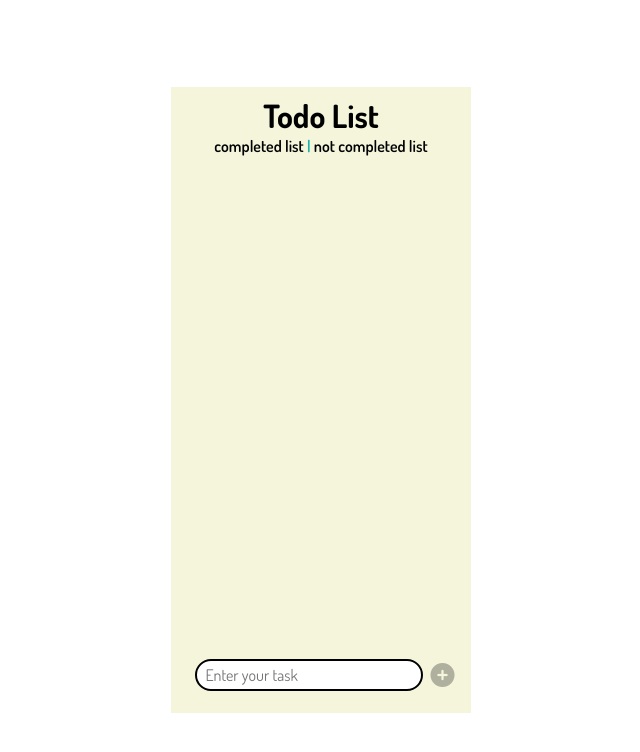
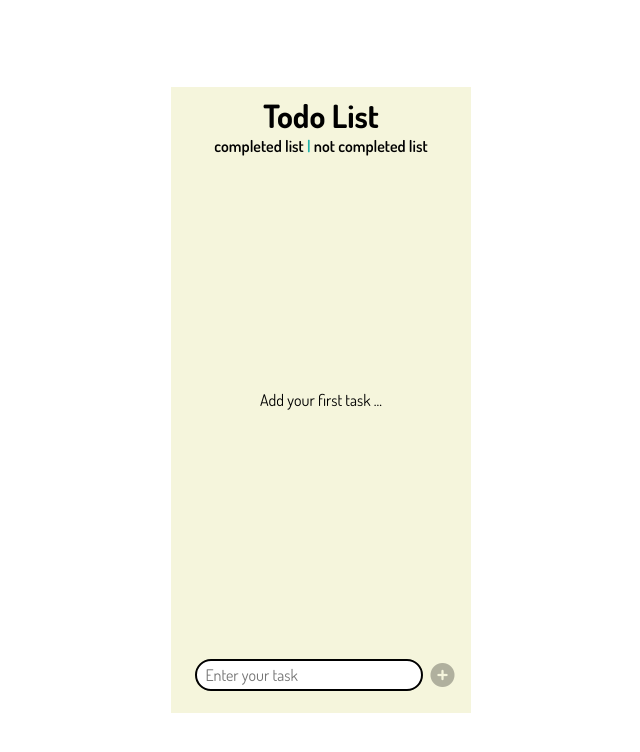
Before and after one commit to fatemeebrahimzadeh/Todo-Vue, a Vue app: page / in a window 1280 px wide. Shown: the top 752 px of the page, without its empty margins (319-959 px from the left). Built offline with nearby package versions, Linux system fonts and the light colour scheme.

Commit message:
add featurs

```diff
--- a/src/components/TodoComponent.vue
+++ b/src/components/TodoComponent.vue
@@ -5,7 +5,7 @@ import TodoList from '@/components/TodoList.vue'
 import TodoEntrance from '@/components/TodoEntrance.vue'
 
 let todoInput = ref('')
-const taskList = ref({})
+const todo = ref({})
 const todoListMode = ref('')
 let countId = 0
 
@@ -21,7 +21,7 @@ function submit(event) {
   }
 
   if (!data.input) return
-  taskList.value = { task: data.input, taskTime: new Date(), isTaskDone: false, id: countId++ }
+  todo.value = { task: data.input, taskTime: new Date(), isTaskDone: false, id: countId++ }
   todoInput.value = ''
 }
 
@@ -37,7 +37,7 @@ function changeMode(mode) {
 <template>
   <div class="container">
     <todo-header @changeMode="changeMode" />
-    <todo-list :taskList="taskList" :todoListMode="todoListMode" />
+    <todo-list :todo="todo" :todoListMode="todoListMode" />
     <todo-entrance :todoInput="todoInput" @submit="submit" @changeInput="changeInput" />
   </div>
 </template>
--- a/src/components/TodoList.vue
+++ b/src/components/TodoList.vue
@@ -1,14 +1,14 @@
 <script setup>
 import TodoTask from '@/components/TodoTask.vue'
 import { computed, onMounted, ref, watch, watchEffect } from 'vue'
-const props = defineProps(['taskList', 'todoListMode'])
+const props = defineProps(['todo', 'todoListMode'])
 import draggable from 'vuedraggable'
 defineEmits(['deleteTask', 'checkTask', 'updateTodos'])
 
 const todoList = ref([])
 
 watch(
-  () => props.taskList,
+  () => props.todo,
   (newInput) => {
     todoList.value.push(newInput)
   }
@@ -44,10 +44,31 @@ const listType = computed(() => {
     }
   }
 })
+
+const isCompletedTodoListEmpty = computed(
+  () =>
+    props.todoListMode === 'completed' && !todoList.value.filter((todo) => todo.isTaskDone).length
+)
+
+const isNotCompletedTodoListEmpty = computed(
+  () =>
+    props.todoListMode === 'not-completed' &&
+    !todoList.value.filter((todo) => !todo.isTaskDone).length
+)
 </script>
 
 <template>
-  <draggable class="content-container" v-model="todoList" tag="ul" itemKey="id">
+  <div v-if="isCompletedTodoListEmpty" class="empty-container">there isn't any todo to show.</div>
+  <div v-else-if="isNotCompletedTodoListEmpty" class="empty-container">
+    congrajulations, You've done all tasks.
+  </div>
+  <draggable
+    v-else-if="todoList.length"
+    class="content-container"
+    v-model="todoList"
+    tag="ul"
+    itemKey="id"
+  >
     <template #item="{ element: { task, taskTime, isTaskDone }, index }">
       <transition name="fade">
         <todo-task
@@ -61,6 +82,7 @@ const listType = computed(() => {
       </transition>
     </template>
   </draggable>
+  <div v-else class="empty-container">Add your first task ...</div>
 </template>
 
 <style scoped>
@@ -78,6 +100,12 @@ const listType = computed(() => {
   opacity: 0;
 }
 
+.empty-container {
+  display: flex;
+  justify-content: center;
+  align-items: center;
+}
+
 @media (min-width: 640px) {
   .content-container {
     max-height: 500px;
```
